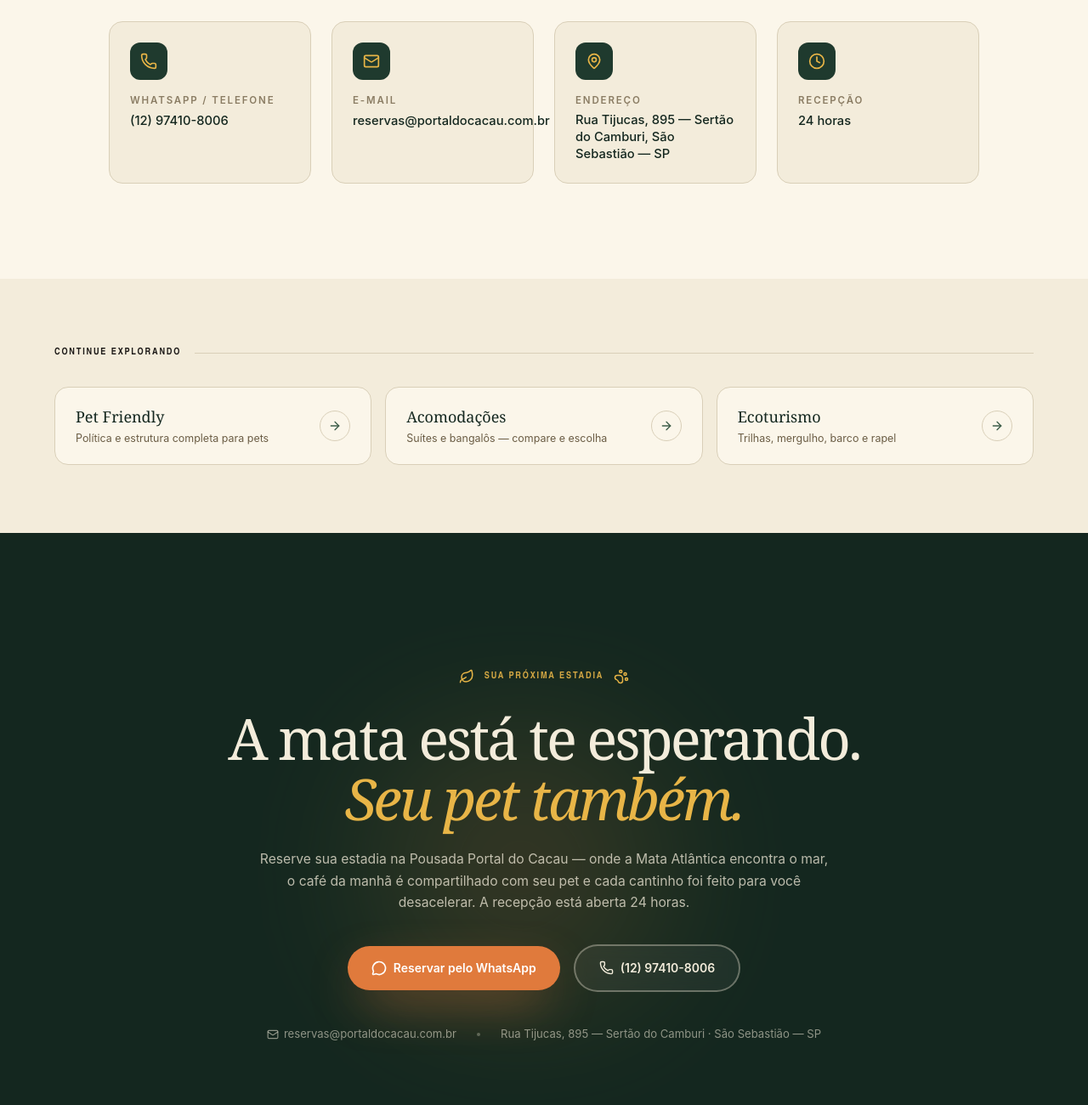
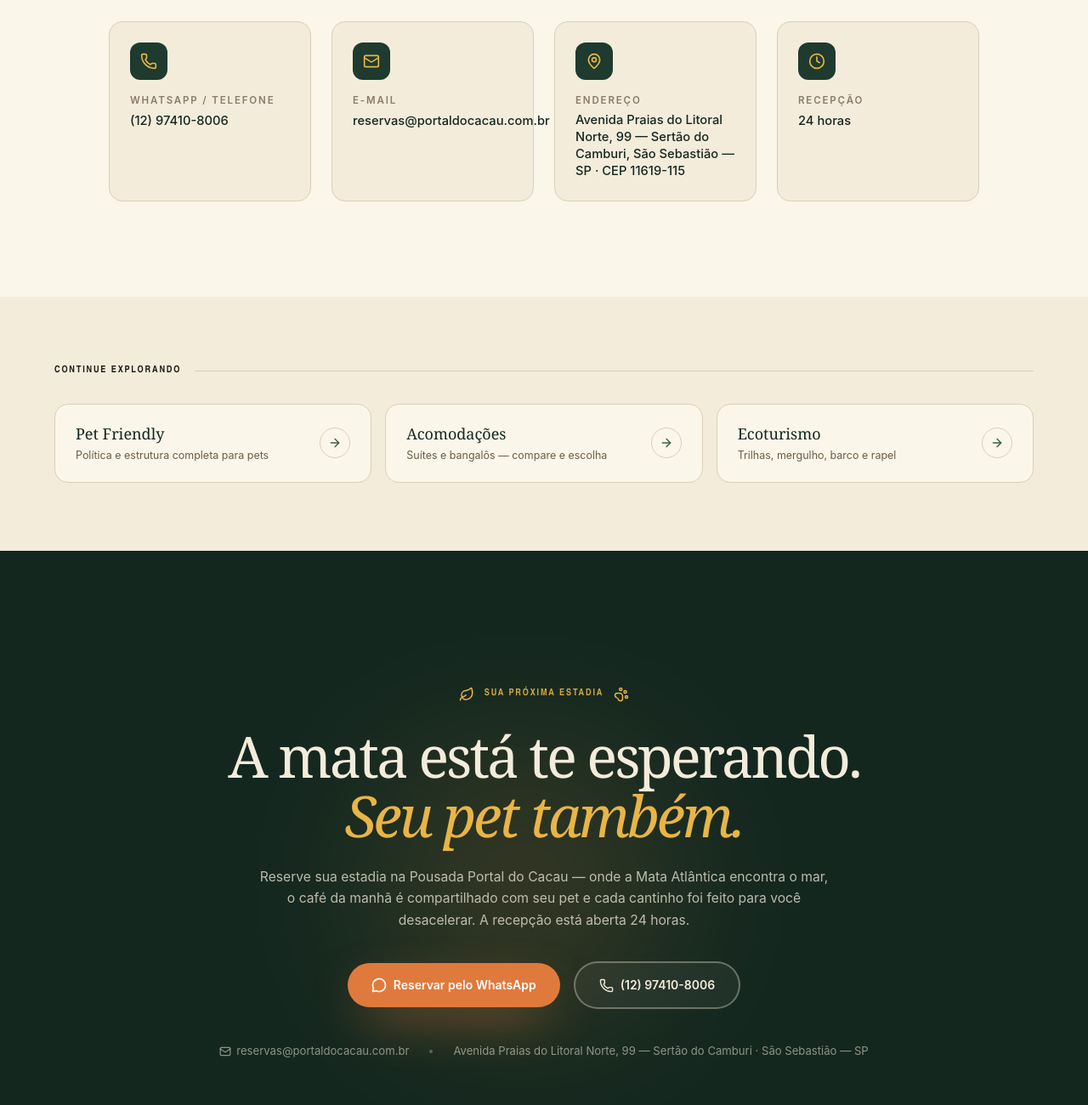
Before and after one commit to andre-reder/pousada-portal-do-cacau, an Astro site: page /faq in a window 1280 px wide. Shown: the part 4960-6260 px from the top of the page at 85% size. Built offline with nearby package versions, Linux system fonts and the light colour scheme; Astro itself is replaced by a stand-in of ours; no server answers.

Commit message:
fix: atualiza endereco para Avenida Praias do Litoral Norte 99

```diff
--- a/src/components/Localizacao.tsx
+++ b/src/components/Localizacao.tsx
@@ -223,7 +223,7 @@ export default function Localizacao() {
                   Sertão do Camburi, São Sebastião — SP
                 </div>
                 <a
-                  href="https://maps.google.com/?q=Rua+Tijucas+895+Sertão+do+Camburi+São+Sebastião+SP"
+                  href="https://maps.google.com/?q=Avenida+Praias+do+Litoral+Norte+99+Sertão+do+Camburi+São+Sebastião+SP"
                   target="_blank"
                   rel="noopener noreferrer"
                   data-cursor="cta"
--- a/src/components/cn.ts
+++ b/src/components/cn.ts
@@ -13,9 +13,9 @@ export const CONTACT = {
   whatsappUrl:
     "https://api.whatsapp.com/send?1=pt_BR&phone=5512974108006&text=Ol%C3%A1!%20Gostaria%20de%20mais%20informa%C3%A7%C3%B5es%20sobre%20reservas%20na%20Pousada%20Portal%20do%20Cacau.",
   email: "reservas@portaldocacau.com.br",
-  address: "Rua Tijucas, 895 — Sertão do Camburi",
+  address: "Avenida Praias do Litoral Norte, 99 — Sertão do Camburi",
   city: "São Sebastião — SP",
-  cep: "CEP 11200-000",
+  cep: "CEP 11619-115",
   reception: "Recepção 24 horas",
   instagram: "https://www.instagram.com/pousadaportaldocacau",
   facebook: "https://www.facebook.com/pousada.portaldocacau",
--- a/src/config/site.ts
+++ b/src/config/site.ts
@@ -14,11 +14,11 @@ export const SITE_CONFIG = {
       "https://api.whatsapp.com/send?1=pt_BR&phone=5512974108006&text=Ol%C3%A1!%20Gostaria%20de%20mais%20informa%C3%A7%C3%B5es%20sobre%20reservas%20na%20Pousada%20Portal%20do%20Cacau.",
     email: "reservas@portaldocacau.com.br",
     address: {
-      street: "Rua Tijucas, 895",
+      street: "Avenida Praias do Litoral Norte, 99",
       neighborhood: "Sertão do Camburi",
       city: "São Sebastião",
       state: "SP",
-      postalCode: "11619-100",
+      postalCode: "11619-115",
       country: "BR",
       geo: {
         latitude: -23.766674829868215,
--- a/src/pages/faq.astro
+++ b/src/pages/faq.astro
@@ -61,7 +61,7 @@ import SectionLayout from "../layouts/SectionLayout.astro";
             <MapPin size={20} />
           </span>
           <span class="text-[0.72rem] font-semibold uppercase tracking-[0.16em] text-[#8a7c63]">Endereço</span>
-          <span class="mt-1 text-[0.92rem] font-medium leading-snug text-[#14271f]">Rua Tijucas, 895 — Sertão do Camburi, São Sebastião — SP</span>
+          <span class="mt-1 text-[0.92rem] font-medium leading-snug text-[#14271f]">Avenida Praias do Litoral Norte, 99 — Sertão do Camburi, São Sebastião — SP · CEP 11619-115</span>
         </div>
 
         <div class="flex flex-col rounded-2xl border border-[#d9cfb8] bg-[#f3ecdb] p-6">
```
